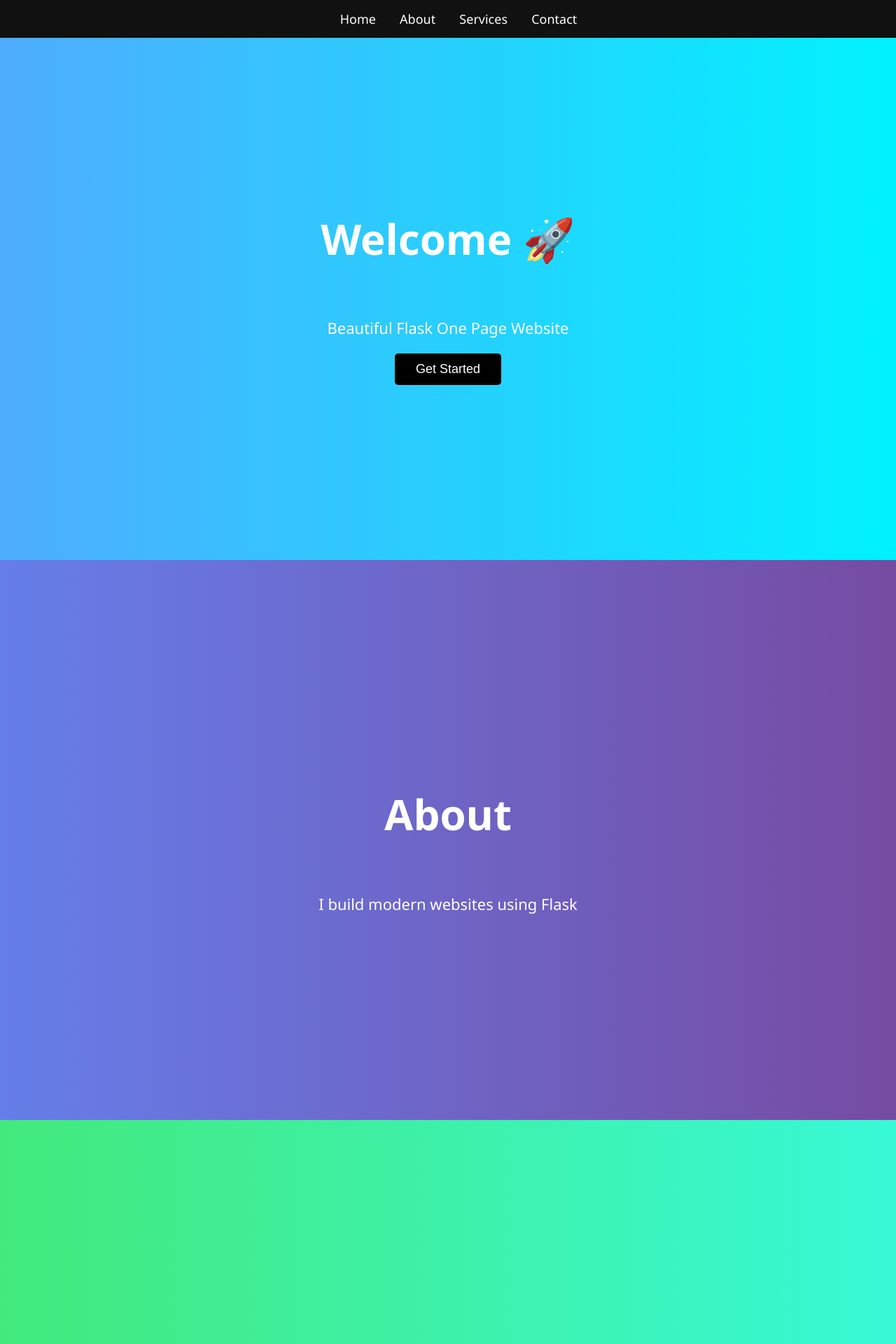
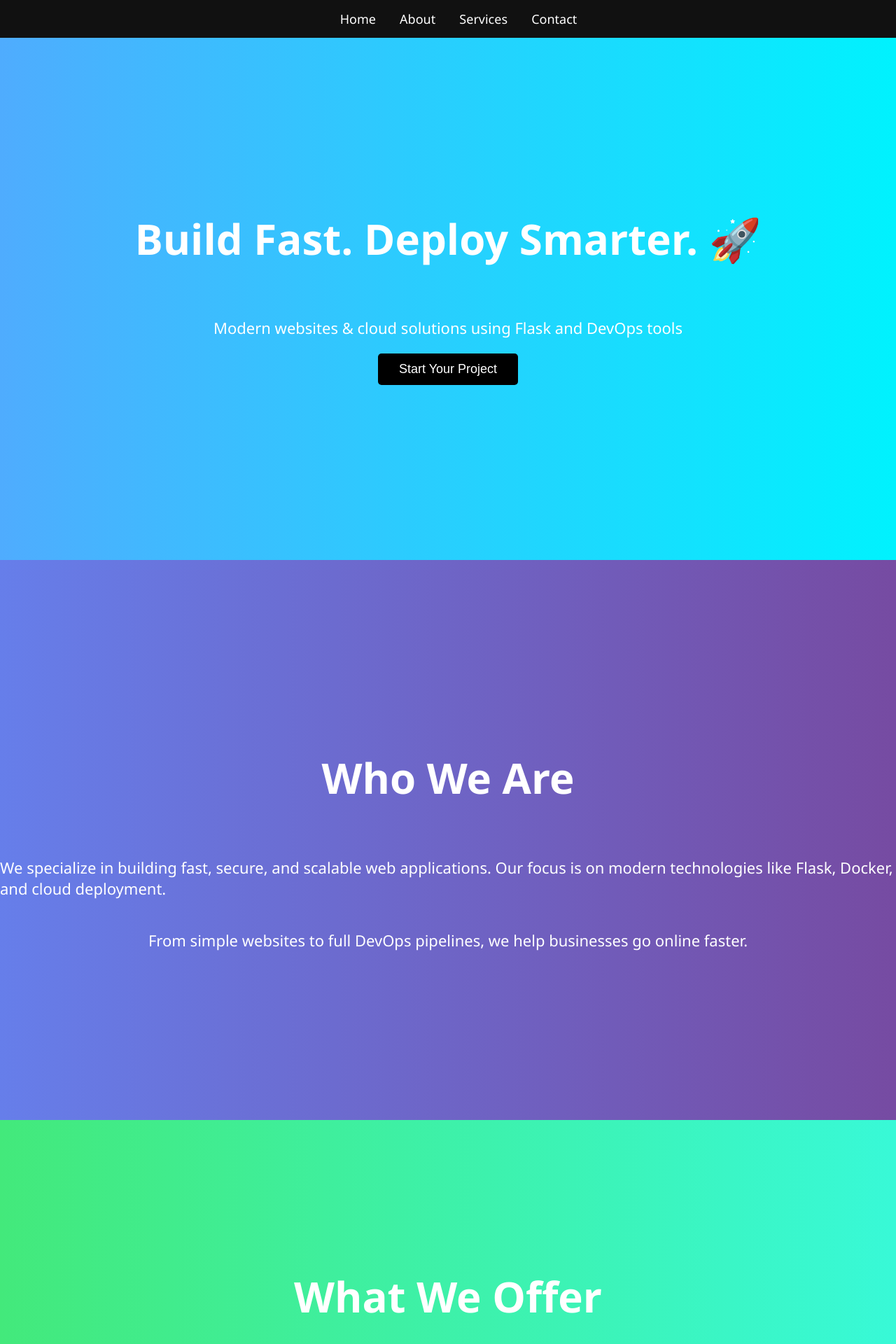
Before and after one commit to VarshithChand/website, a Flask app: page / in a window 1280 px wide. Shown: the top 1920 px of the page at 70% size. Run offline with Flask 3, Linux system fonts and the light colour scheme.

Commit message:
Revamp homepage and section headers in index.html

```diff
--- a/templates/index.html
+++ b/templates/index.html
@@ -13,25 +13,46 @@
     <a href="#contact">Contact</a>
 </nav>
 
+<!-- HOME -->
 <section id="home">
-    <h1>Welcome 🚀</h1>
-    <p>Beautiful Flask One Page Website</p>
-    <button>Get Started</button>
+    <h1>Build Fast. Deploy Smarter. 🚀</h1>
+    <p>Modern websites & cloud solutions using Flask and DevOps tools</p>
+    <button>Start Your Project</button>
 </section>
 
+<!-- ABOUT -->
 <section id="about">
-    <h1>About</h1>
-    <p>I build modern websites using Flask</p>
+    <h1>Who We Are</h1>
+    <p>
+        We specialize in building fast, secure, and scalable web applications.
+        Our focus is on modern technologies like Flask, Docker, and cloud deployment.
+    </p>
+
+    <p>
+        From simple websites to full DevOps pipelines, we help businesses go online faster.
+    </p>
 </section>
 
+<!-- SERVICES -->
 <section id="services">
-    <h1>Services</h1>
-    <p>Web Development • DevOps • Cloud</p>
+    <h1>What We Offer</h1>
+
+    <p>🚀 Web Application Development using Flask</p>
+    <p>🐳 Dockerized Deployments & CI/CD Pipelines</p>
+    <p>☁ Cloud Hosting on AWS & Linux Servers</p>
+    <p>🔐 Secure Authentication Systems</p>
 </section>
 
+<!-- CONTACT -->
 <section id="contact">
-    <h1>Contact</h1>
-    <p>Email: example@gmail.com</p>
+    <h1>Get In Touch</h1>
+
+    <p>Have a project in mind? Let's talk.</p>
+
+    <p>Email: support@flaskdev.com</p>
+    <p>Phone: +91 98765 43210</p>
+
+    <button>Contact Now</button>
 </section>
 
 </body>
```
